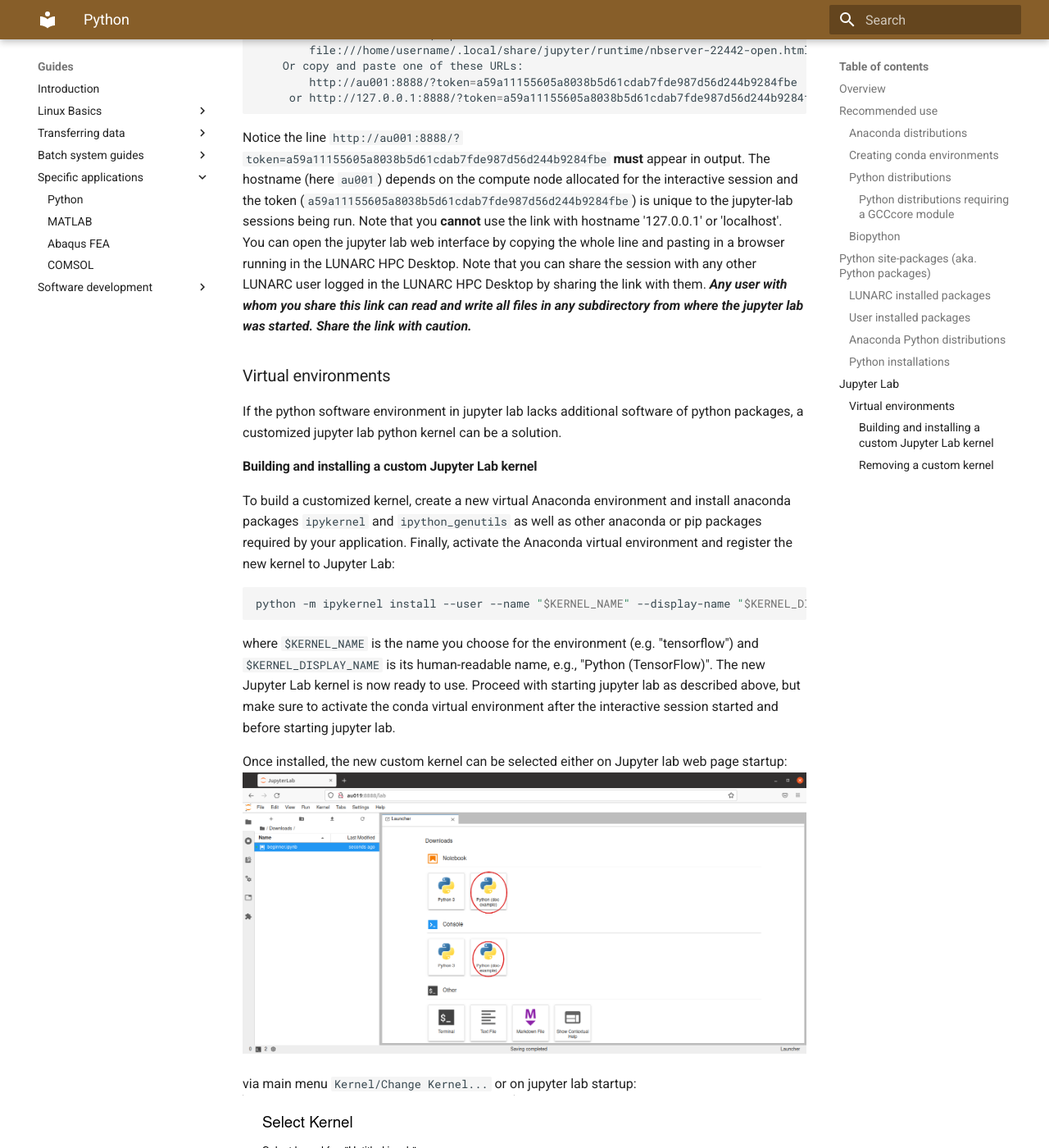
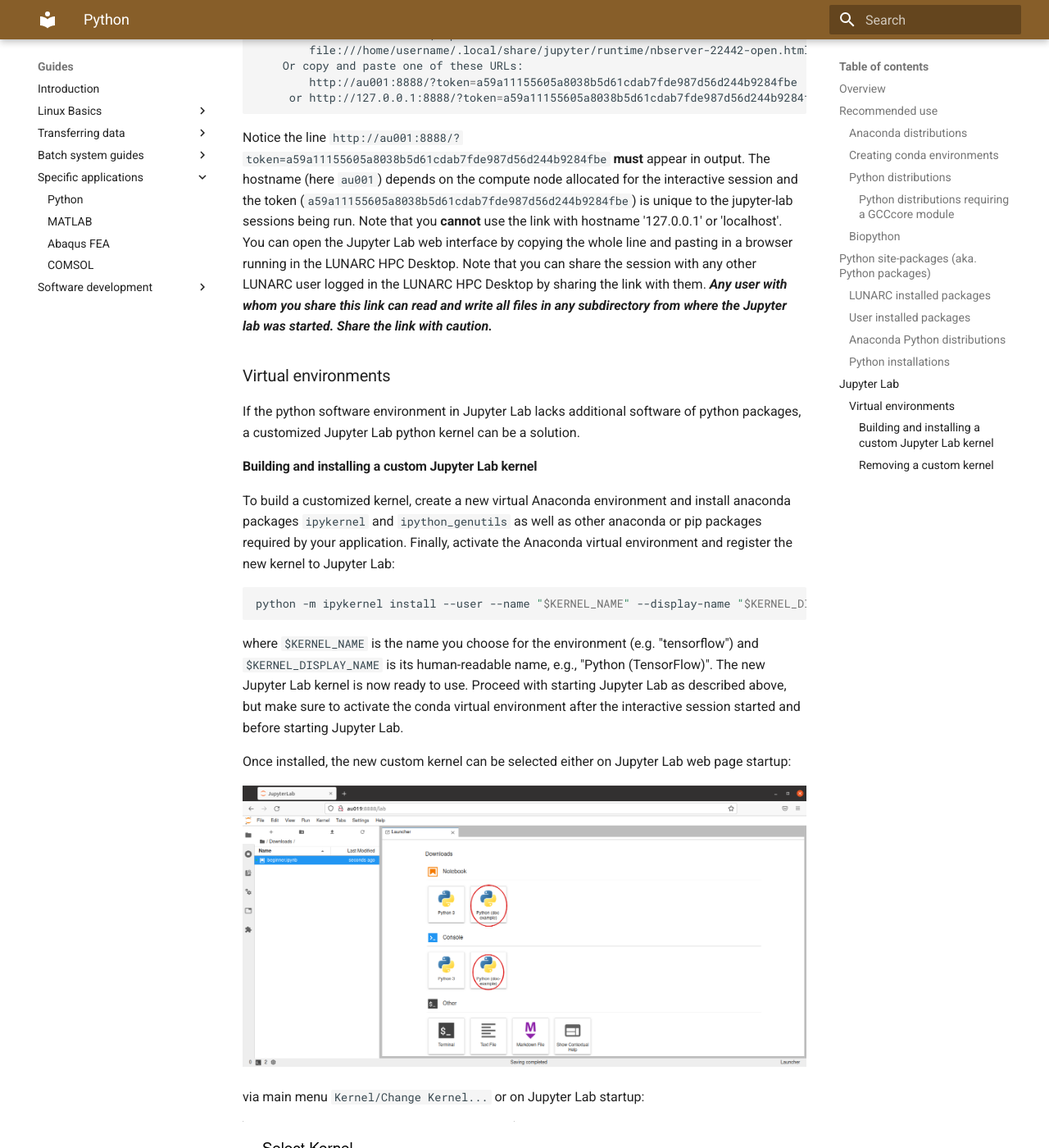
Before and after one commit to lunarc/lunarc_docs, an MkDocs documentation site: the page built from docs/guides/applications/Python.md, in a window 1280 px wide and 1400 px high, scrolled down 4967 px. Shown: the whole window at 82% size. Built offline with MkDocs 1.6.1 and Material for MkDocs 9.7.7, drawn with Linux system fonts in a browser that asks for light colours; comment, search, counter and statistics services are not loaded.

Commit message:
Update Python.md
Added white space and made sure Jupyter Labs is initial-cap consistent.

````diff
--- a/docs/guides/applications/Python.md
+++ b/docs/guides/applications/Python.md
@@ -188,13 +188,13 @@
 Notice the line `http://au001:8888/?token=a59a11155605a8038b5d61cdab7fde987d56d244b9284fbe` **must** appear in output.
 The hostname (here `au001`) depends on the compute node allocated for the interactive session and the token (`a59a11155605a8038b5d61cdab7fde987d56d244b9284fbe`) is unique to the jupyter-lab sessions being run.
 Note that you **cannot** use the link with hostname '127.0.0.1' or 'localhost'.
-You can open the jupyter lab web interface by copying the whole line and pasting in a browser running in the <a href="/using_hpc_desktop">LUNARC HPC Desktop</a>.
+You can open the Jupyter Lab web interface by copying the whole line and pasting in a browser running in the <a href="/using_hpc_desktop">LUNARC HPC Desktop</a>.
 Note that you can share the session with any other LUNARC user logged in the <a href="/using_hpc_desktop">LUNARC HPC Desktop</a> by sharing the link with them.
-***Any user with whom you share this link can read and write all files in any subdirectory from where the jupyter lab was started. Share the link with caution.***
+***Any user with whom you share this link can read and write all files in any subdirectory from where the Jupyter lab was started. Share the link with caution.***
 
 ### Virtual environments
 
-If the python software environment in jupyter lab lacks additional software of python packages, a customized jupyter lab python kernel can be a solution.
+If the python software environment in Jupyter Lab lacks additional software of python packages, a customized Jupyter Lab python kernel can be a solution.
 
 #### Building and installing a custom Jupyter Lab kernel
 To build a customized kernel, <a href="#creating-conda-environments">create a new virtual Anaconda environment</a> and install anaconda packages `ipykernel` and `ipython_genutils` as well as other anaconda or pip packages required by your application. Finally, activate the Anaconda virtual environment and register the new kernel to Jupyter Lab:
@@ -203,15 +203,18 @@
 python -m ipykernel install --user --name "$KERNEL_NAME" --display-name "$KERNEL_DISPLAY_NAME"
 ```
 where `$KERNEL_NAME` is the name you choose for the environment (e.g. "tensorflow") and `$KERNEL_DISPLAY_NAME` is its human-readable name, e.g., "Python (TensorFlow)".
-The new Jupyter Lab kernel is now ready to use. Proceed with starting jupyter lab as described <a href="#jupyter-lab">above</a>, but make sure to activate the conda virtual environment after the interactive session started and before starting jupyter lab.
+The new Jupyter Lab kernel is now ready to use. Proceed with starting Jupyter Lab as described <a href="#jupyter-lab">above</a>, but make sure to activate the conda virtual environment after the interactive session started and before starting Jupyter Lab.
 
-Once installed, the new custom kernel can be selected either on Jupyter lab web page startup:
+Once installed, the new custom kernel can be selected either on Jupyter Lab web page startup:
+
 ![Kernel selection via launcher page](../../images/jupyter-lab_select_kernel_launcher.png)
 
-via main menu `Kernel/Change Kernel...` or on jupyter lab startup:
-![Jupyter lab kernel selection dialog](../../images/jupyter-lab_select_kernel_dialog.png)
+via main menu `Kernel/Change Kernel...` or on Jupyter Lab startup:
+
+![Jupyter Lab kernel selection dialog](../../images/jupyter-lab_select_kernel_dialog.png)
 
 In any case, the kernel in use at any given time is shown on the upper-right corner:
+
 ![Kernel in use](../../images/jupyter-lab_current_kernel.png)
 
 #### Removing a custom kernel
````
